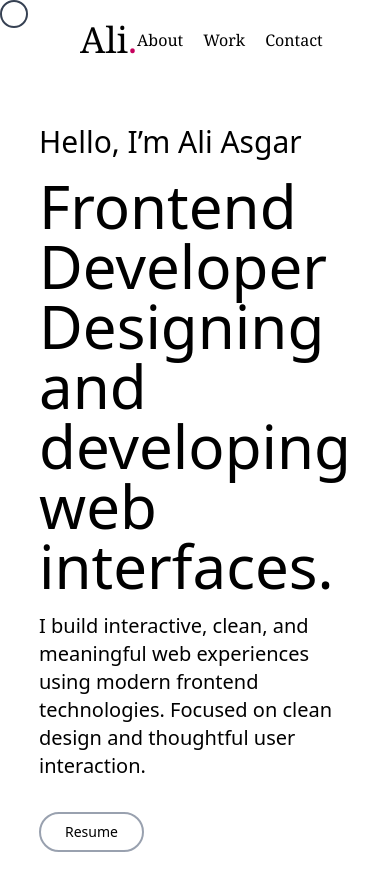
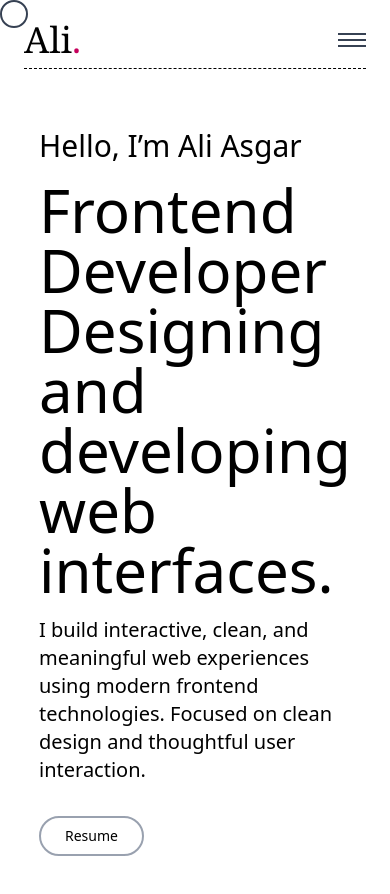
Before and after one commit to AliAsgar8/Portfolio-latest, a Next.js app: page / in a window 390 px wide. Built offline with nearby package versions, Linux system fonts and the light colour scheme.

Commit message:
feat: add a hamburger nav

```diff
--- a/app/component/layout/Header.tsx
+++ b/app/component/layout/Header.tsx
@@ -1,22 +1,119 @@
-import Image from "next/image";
+"use client";
+
 import Link from "next/link";
-import React from "react";
+import React, { useEffect, useState } from "react";
+import { motion, AnimatePresence } from "framer-motion";
 
 const Header = () => {
+  const [showHamburger, setShowHamburger] = useState(false);
+  const [isOpen, setIsOpen] = useState(false);
+
+  useEffect(() => {
+    const handleLogic = () => {
+      const isMobile = window.innerWidth < 768;
+
+      if (isMobile) {
+        // Mobile: always hamburger
+        setShowHamburger(true);
+        setIsOpen(false);
+      } else {
+        // Desktop: scroll based
+        if (window.scrollY > 500) {
+          setShowHamburger(true);
+        } else {
+          setShowHamburger(false);
+          setIsOpen(false);
+        }
+      }
+    };
+
+    handleLogic(); // run once on load
+    window.addEventListener("scroll", handleLogic);
+    window.addEventListener("resize", handleLogic);
+
+    return () => {
+      window.removeEventListener("scroll", handleLogic);
+      window.removeEventListener("resize", handleLogic);
+    };
+  }, []);
+
   return (
-    <nav className="flex justify-between items-center pt-5 px-20 py-2 font-serif">
-      <div>
-        {/* <Image src="/images/logo.png" width={100} height={25} alt="logo" /> */}
+    <header className="fixed top-0 left-0 w-full bg-white">
+      <nav className="flex justify-between items-center pt-5 mx-6 md:mx-20 pb-2 font-serif border-b border-dashed">
+        {/* Logo */}
         <h1 className="text-4xl">
           Ali<span className="text-pink-700">.</span>
         </h1>
-      </div>
-      <div className="flex gap-x-5">
-        <Link href="/">About</Link>
-        <Link href="/">Work</Link>
-        <Link href="/">Contact</Link>
-      </div>
-    </nav>
+
+        {/* Desktop Menu */}
+        {!showHamburger && (
+          <div className="hidden md:flex gap-x-5">
+            <Link href="/">About</Link>
+            <Link href="/">Work</Link>
+            <Link href="/">Contact</Link>
+          </div>
+        )}
+
+        {/* Hamburger */}
+        {showHamburger && (
+          <button
+            className="flex flex-col gap-y-1 z-20"
+            onClick={() => setIsOpen(!isOpen)}
+          >
+            <span
+              className={`${
+                isOpen ? "rotate-45 translate-y-2" : ""
+              } w-7 h-[2px] bg-gray-700 transition`}
+            />
+            <span
+              className={`${
+                isOpen ? "opacity-0" : ""
+              } w-7 h-[2px] bg-gray-700 transition`}
+            />
+            <span
+              className={`${
+                isOpen ? "-rotate-45 -translate-y-2" : ""
+              } w-7 h-[2px] bg-gray-700 transition`}
+            />
+          </button>
+        )}
+      </nav>
+
+      {/* Mobile / Hamburger Slide Menu */}
+      <AnimatePresence>
+        {isOpen && showHamburger && (
+          <motion.div
+            initial={{ x: "100%" }}
+            animate={{ x: 0 }}
+            exit={{ x: "100%" }}
+            transition={{ type: "spring", stiffness: 120, damping: 20 }}
+            className="fixed top-0 right-0 w-full sm:w-[50%] h-full bg-black text-white flex flex-col items-center justify-center gap-10"
+          >
+            <Link
+              href="/"
+              onClick={() => setIsOpen(false)}
+              className="text-3xl"
+            >
+              About
+            </Link>
+            <Link
+              href="/"
+              onClick={() => setIsOpen(false)}
+              className="text-3xl"
+            >
+              Work
+            </Link>
+            <Link
+              href="/"
+              onClick={() => setIsOpen(false)}
+              className="text-3xl"
+            >
+              Contact
+            </Link>
+          </motion.div>
+        )}
+      </AnimatePresence>
+    </header>
   );
 };
 
--- a/app/component/section/Hero.tsx
+++ b/app/component/section/Hero.tsx
@@ -2,7 +2,7 @@ import React from "react";
 
 const Hero = () => {
   return (
-    <section className="container grid grid-cols-12 gap-4 pt-14 pb-10">
+    <section className="container grid grid-cols-12 gap-4 pt-32 pb-10">
       <div className="grid gap-y-4 col-span-6">
         <h1 className="text-3xl">Hello, I’m Ali Asgar</h1>
         <h2 className="text-6xl font-medium">
```
